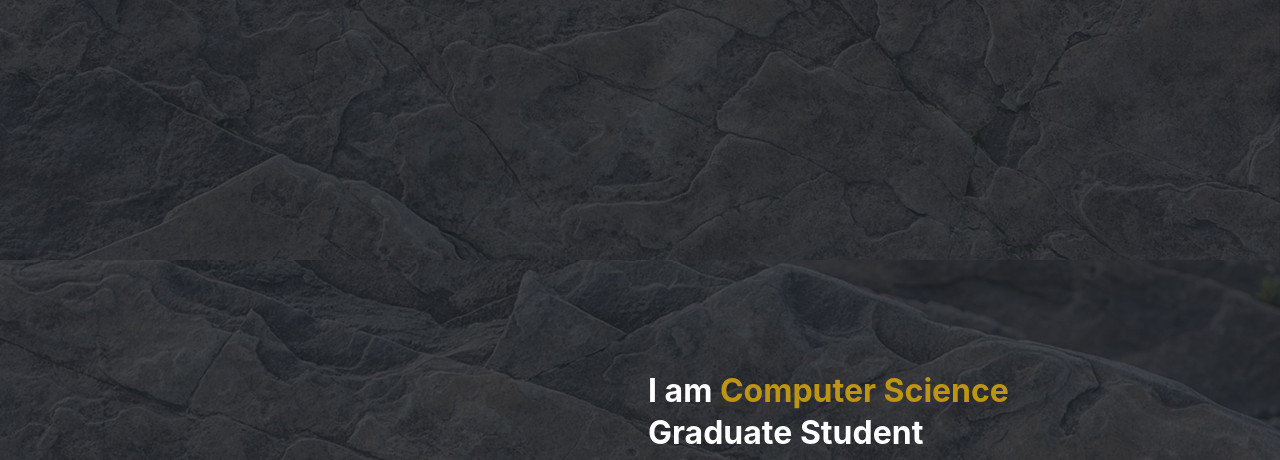
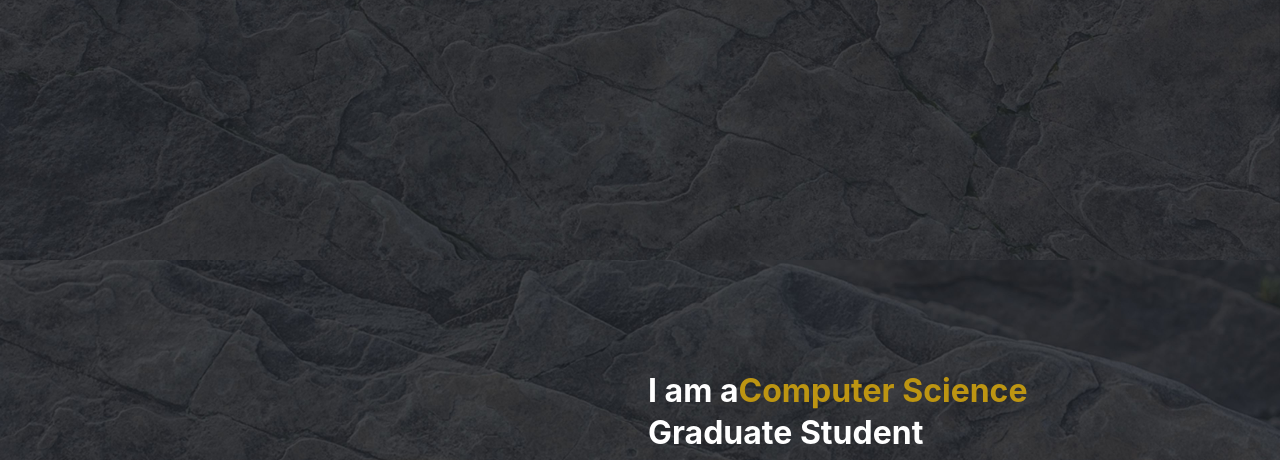
Before and after one commit to jdumez10/jdumez10.github.io, a plain HTML site: page index.html in a window 1280 px wide. Shown: the part 460-920 px from the top of the page. Drawn offline with nearby package versions, Linux system fonts and the light colour scheme.

Commit message:
Update index.html

```diff
--- a/index.html
+++ b/index.html
@@ -68,7 +68,7 @@
     <img src="./img/about.jpg">
   </div>
   <div class="about-text" data-aos="zoom-in-up">
-    <h2>I am <span>Computer Science</span><br>
+    <h2>I am a<span>Computer Science</span><br>
       Graduate Student</h2>
     <div class="exp-area">
       <p class="exp">
```
